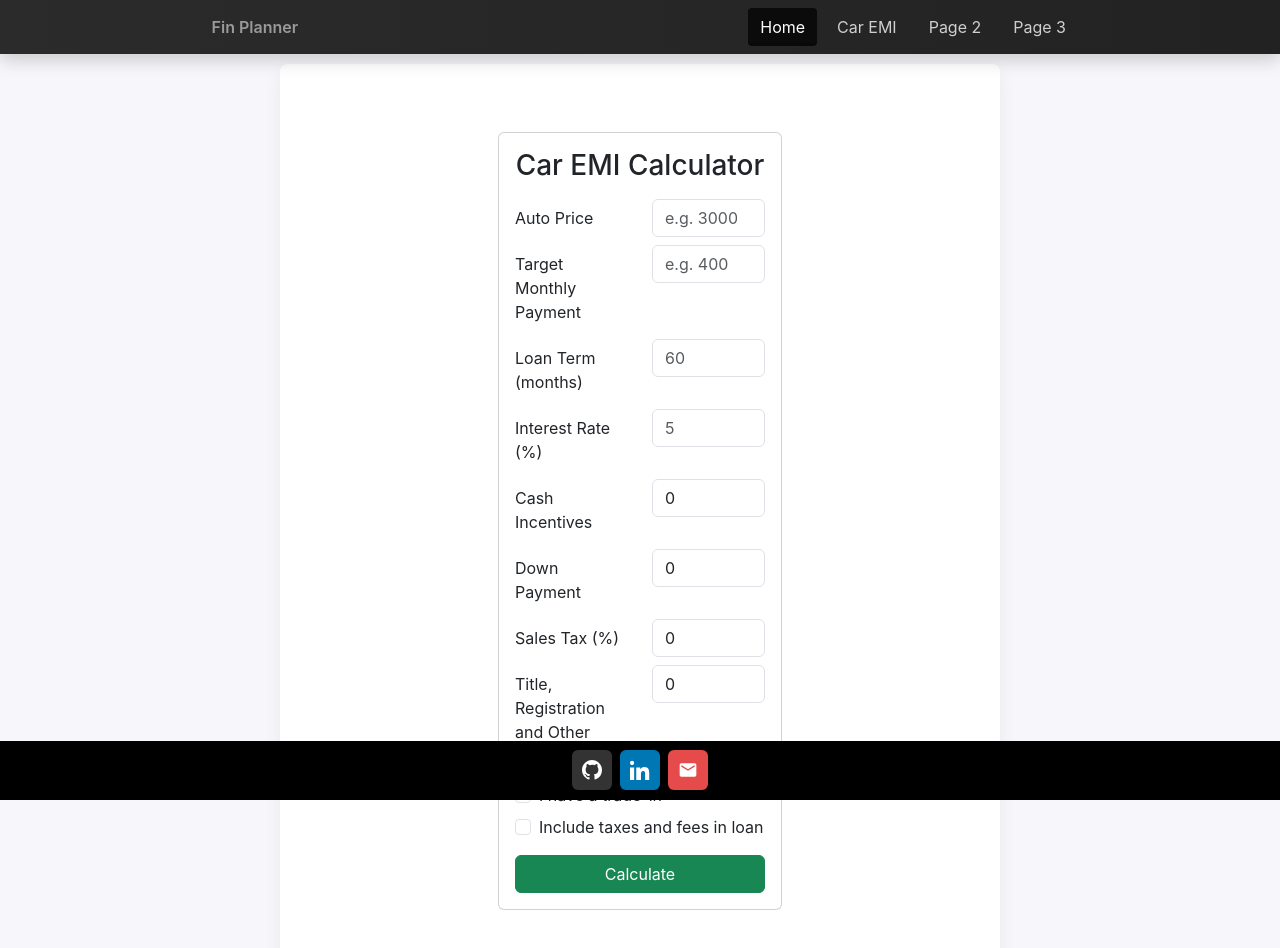
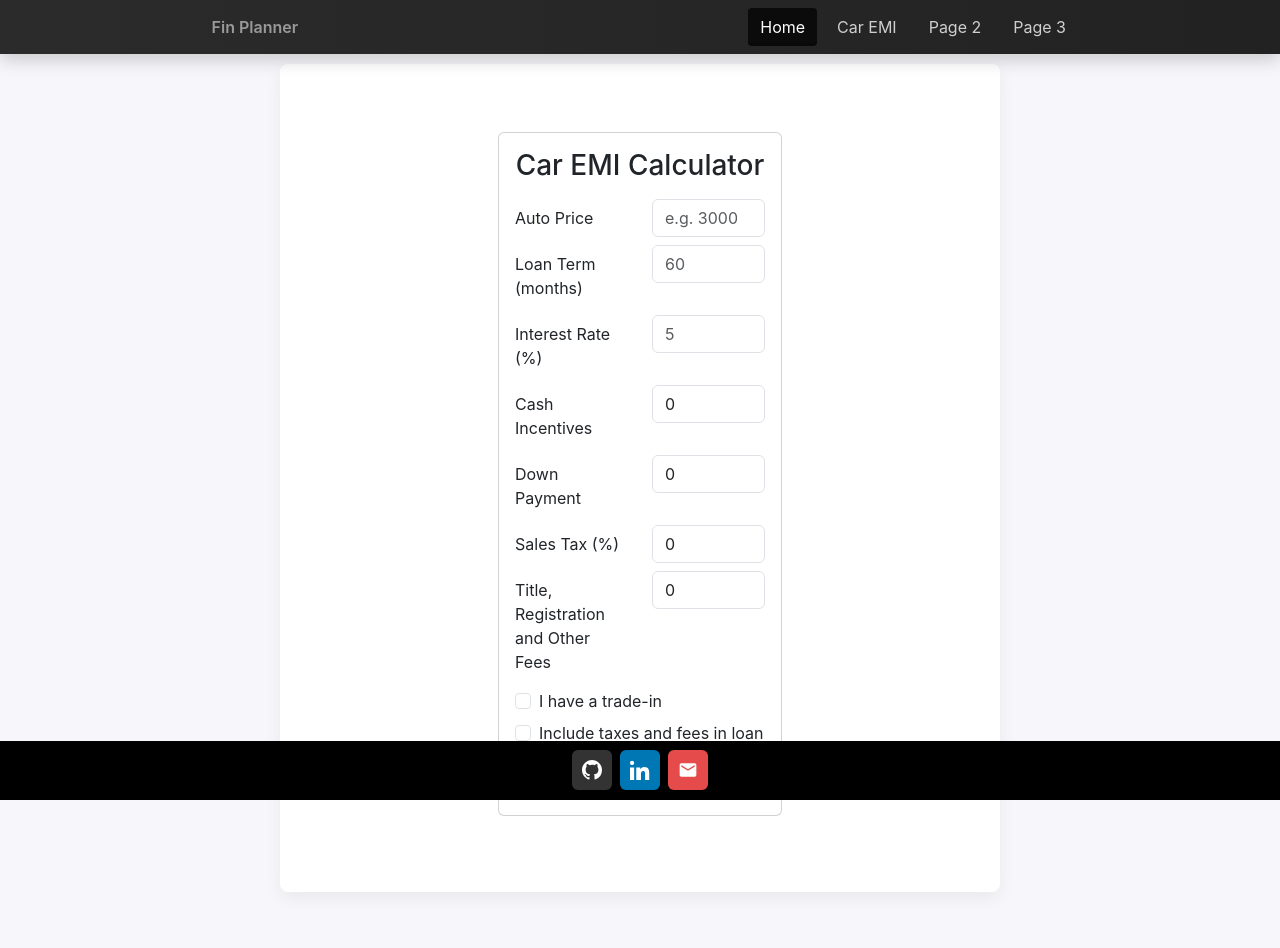
Before and after one commit to skkireeti225/BudgetBuddy, a React (Vite) app in the folder client/: page /car-emi in a window 1280 px wide. Shown: the top 948 px of the page. Built offline with nearby package versions, Linux system fonts and the light colour scheme; no server answers.

Commit message:
calculations

```diff
--- a/client/src/pages/CarEMI.jsx
+++ b/client/src/pages/CarEMI.jsx
@@ -2,7 +2,6 @@ import React, { useState } from 'react'
 
 export default function CarEMI() {
   const [vehiclePrice, setVehiclePrice] = useState('')
-  const [monthlyPay, setMonthlyPay] = useState('')
   const [rate, setRate] = useState('')
   const [tenure, setTenure] = useState('')
   const [cashIncentives, setCashIncentives] = useState('0')
@@ -65,40 +64,6 @@ export default function CarEMI() {
     const totalCost = toNumber(P0) + totalInterest + taxAmount + fees
 
     setResult({ financed, taxAmount, monthly, totalPayments, totalInterest, upfrontPayment, totalCost })
-    if (monthly !== null) setMonthlyPay(monthly.toFixed(2))
-  }
-
-  // derive vehicle price from desired monthly payment (auto price)
-  function derivePriceFromMonthly(M) {
-    setResult(null)
-    const monthly = toNumber(M)
-    const annual = toNumber(rate)
-    const n = parseInt(tenure, 10) || 0
-    if (monthly <= 0 || n <= 0) return
-
-    const r = annual / 100 / 12
-    let financed = 0
-    if (r > 0) {
-      const x = Math.pow(1 + r, n)
-      financed = monthly * (x - 1) / (r * x)
-    } else {
-      financed = monthly * n
-    }
-
-    // reverse engineer vehicle price P0 from financed value
-    const cash = toNumber(cashIncentives)
-    const down = toNumber(downPayment)
-    const trade = hasTradeIn ? toNumber(tradeInValue) : 0
-    const owed = hasTradeIn ? toNumber(amountOwedOnTradeIn) : 0
-    const fees = toNumber(otherFees)
-    const taxPct = toNumber(salesTax) / 100
-    const tf = includeFeesInLoan ? taxPct : 0
-
-    // financed = P0*(1+tf) - cash - down - trade + owed - (tf*cash) + (includeFees?fees:0)
-    const numerator = financed + cash + down + trade - owed + (tf * cash) - (includeFeesInLoan ? fees : 0)
-    const denom = 1 + tf
-    const P0 = denom !== 0 ? numerator / denom : 0
-    if (P0 > 0) setVehiclePrice(P0.toFixed(2))
   }
 
   return (
@@ -113,13 +78,6 @@ export default function CarEMI() {
                   <label className="col-6 col-form-label">Auto Price</label>
                   <div className="col-6">
                     <input className="form-control" type="number" step="0.01" value={vehiclePrice} onChange={e => setVehiclePrice(e.target.value)} placeholder="e.g. 30000" />
-                  </div>
-                </div>
-
-                <div className="mb-2 row">
-                  <label className="col-6 col-form-label">Target Monthly Payment</label>
-                  <div className="col-6">
-                    <input className="form-control" type="number" step="0.01" value={monthlyPay} onChange={e => { setMonthlyPay(e.target.value); derivePriceFromMonthly(e.target.value); }} placeholder="e.g. 400" />
                   </div>
                 </div>
 
```
